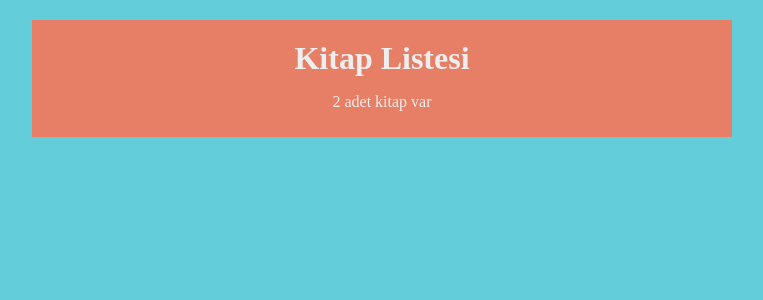
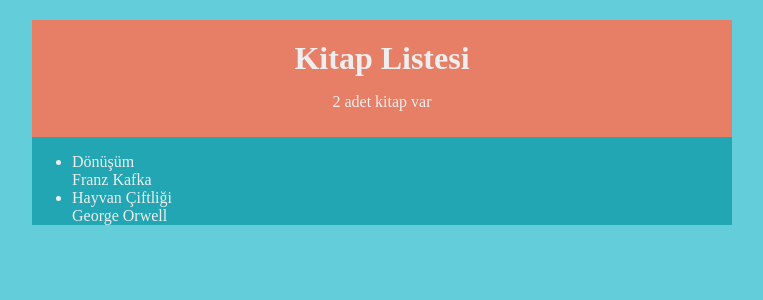
Before and after one commit to yenilikci/react-booklistapp, a React (Create React App) app: page / in a window 1280 px wide. Shown: the top 300 px of the page, without its empty margins (258-1021 px from the left). Built offline with nearby package versions, Linux system fonts and the light colour scheme.

Commit message:
book list component created

```diff
--- a/src/App.js
+++ b/src/App.js
@@ -1,11 +1,13 @@
 import { BookContextProvider } from "./contexts/BookContext";
 import Navbar from "./components/Navbar";
+import BookList from "./components/BookList";
 
 function App() {
   return (
     <div className="App">
       <BookContextProvider>
         <Navbar/>
+        <BookList/>
       </BookContextProvider>
     </div>
   );
--- /dev/null
+++ b/src/components/BookList.jsx
@@ -0,0 +1,20 @@
+import React, { useContext } from "react";
+import BookDetails from "./BookDetails";
+import { BookContext } from "../contexts/BookContext";
+
+const BookList = () => {
+  const { books } = useContext(BookContext);
+  return books.length ? (
+    <div className="book-list">
+      <ul>
+        {books.map((book) => {
+          return <BookDetails book={book} key={book.id} />;
+        })}
+      </ul>
+    </div>
+  ) : (
+    <div className="empty">Henüz Kitap Eklenmedi!</div>
+  );
+};
+
+export default BookList;
```
